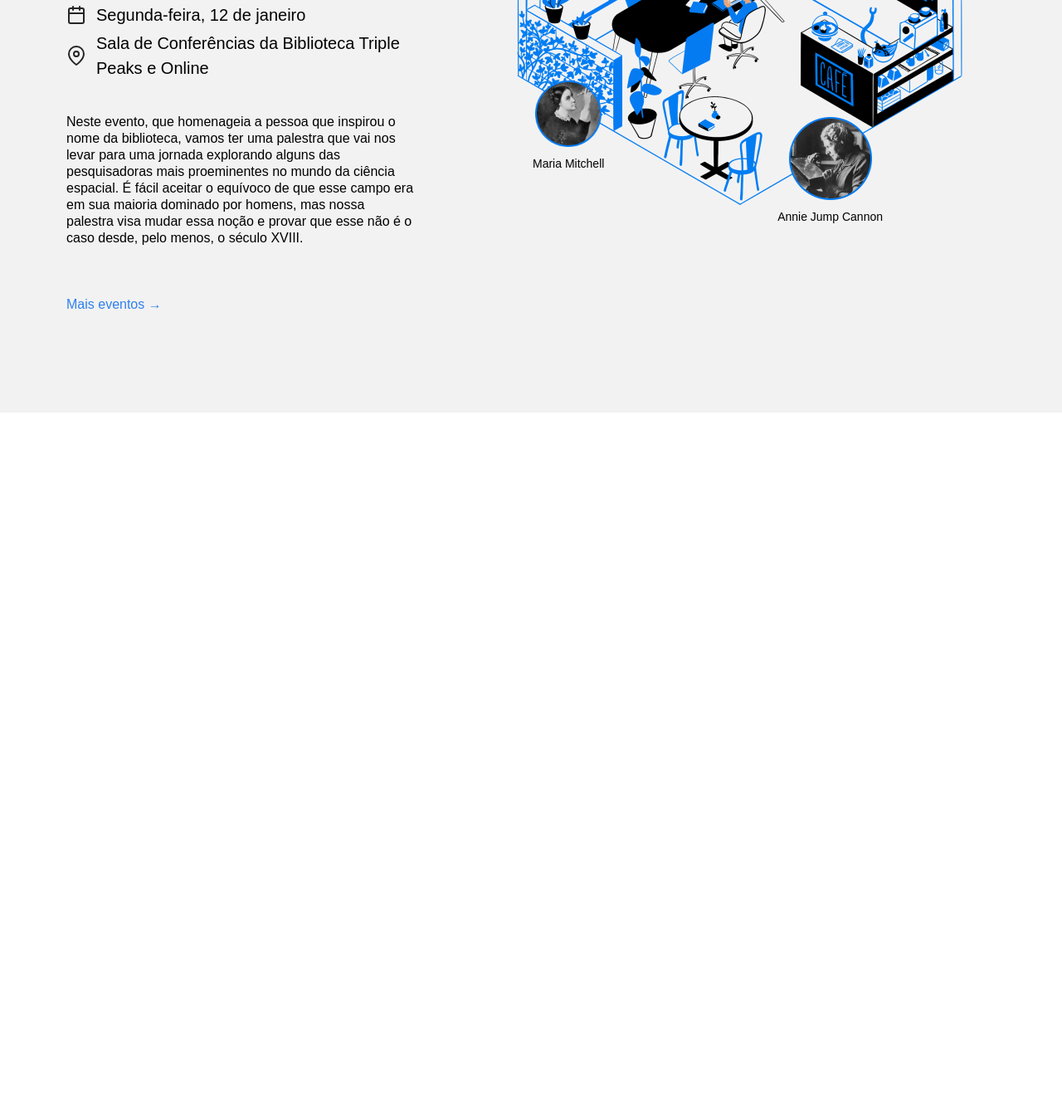
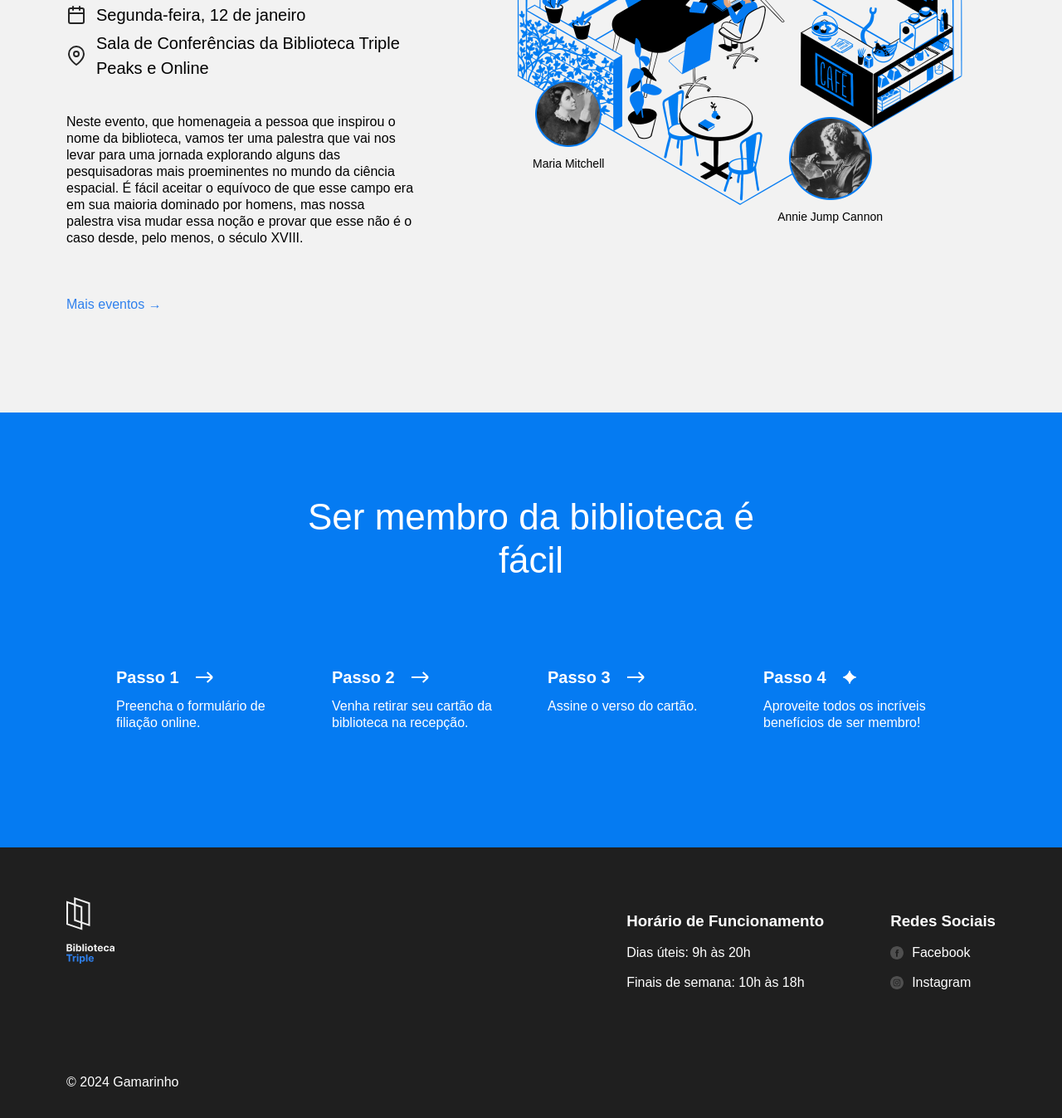
Before and after one commit to Gamarinhos/web_project_library, a plain HTML site: page index.html in a window 1280 px wide. Shown: the part 2493-3840 px from the top of the page at 83% size. Before the commit the page ends 2990 px from the top, so only its background shows below. Drawn offline with Linux system fonts and the light colour scheme.

Commit message:
Implement 'Footer' section

```diff
--- a/index.html
+++ b/index.html
@@ -26,10 +26,10 @@
               <a class="nav__link" href="#events">Eventos</a>
             </li>
             <li>
-              <a class="nav__link">Seja um membro</a>
+              <a class="nav__link" href="#membership">Seja um membro</a>
             </li>
             <li>
-              <a class="nav__link">Contatos</a>
+              <a class="nav__link" href="#footer">Contatos</a>
             </li>
           </ul>
         </nav>
@@ -221,8 +221,112 @@
             </div>
           </div>
         </section>
+
+        <section class="membership" id="membership">
+          <h2 class="membership__title">Ser membro da biblioteca é fácil</h2>
+          <ul class="membership__steps">
+            <li class="step">
+              <h3 class="step__title">
+                Passo 1
+                <img
+                  src="./images/icon_step_forward.svg"
+                  alt="icon forward"
+                  class="step__icon"
+                />
+              </h3>
+              <p class="step__description">
+                Preencha o formulário de filiação online.
+              </p>
+            </li>
+            <li class="step">
+              <h3 class="step__title">
+                Passo 2
+                <img
+                  src="./images/icon_step_forward.svg"
+                  alt="icon forward"
+                  class="step__icon"
+                />
+              </h3>
+              <p class="step__description">
+                Venha retirar seu cartão da biblioteca na recepção.
+              </p>
+            </li>
+            <li class="step">
+              <h3 class="step__title">
+                Passo 3
+                <img
+                  src="./images/icon_step_forward.svg"
+                  alt="icon forward"
+                  class="step__icon"
+                />
+              </h3>
+              <p class="step__description">Assine o verso do cartão.</p>
+            </li>
+            <li class="step">
+              <h3 class="step__title">
+                Passo 4
+                <img
+                  src="./images/icon_step_finish.svg"
+                  alt="icon finish"
+                  class="step__icon"
+                />
+              </h3>
+              <p class="step__description">
+                Aproveite todos os incríveis benefícios de ser membro!
+              </p>
+            </li>
+          </ul>
+        </section>
       </main>
-      <footer></footer>
+      <footer class="footer" id="footer">
+        <div class="footer__columns">
+          <!-- Logo  -->
+          <div class="footer__column">
+            <img
+              src="./images/logo_white.svg"
+              alt="Logotipo da Biblioteca Triple Peaks"
+              class="footer__logo"
+            />
+          </div>
+
+          <!-- Hours  -->
+          <div class="footer__column footer__column_content_hours">
+            <h3 class="footer__column-heading">Horário de Funcionamento</h3>
+            <ul class="footer__list">
+              <li class="footer__list-item">Dias úteis: 9h às 20h</li>
+              <li class="footer__list-item">Finais de semana: 10h às 18h</li>
+            </ul>
+          </div>
+
+          <!-- Social  -->
+          <div class="footer__column footer__column_content_social">
+            <h3 class="footer__column-heading">Redes Sociais</h3>
+            <ul class="footer__list">
+              <li class="footer__list-item">
+                <a href="#" class="footer__column-link">
+                  <img
+                    src="./images/facebook_white.svg"
+                    alt="Facebook"
+                    class="footer__social-icon"
+                  />
+                  Facebook
+                </a>
+              </li>
+              <li class="footer__list-item">
+                <a href="#" class="footer__column-link">
+                  <img
+                    src="./images/instagram_white.svg"
+                    alt="Instagram"
+                    class="footer__social-icon"
+                  />
+                  Instagram
+                </a>
+              </li>
+            </ul>
+          </div>
+        </div>
+        <p class="footer__copyright">© 2024 Gamarinho</p>
+      </footer>
     </div>
   </body>
 </html>
--- a/styles/style.css
+++ b/styles/style.css
@@ -7,7 +7,7 @@
   line-height: 20px;
 }
 
-/* ------------------- NAV ------------------- */
+/* ------------------- NAV ------------------ */
 .nav {
   width: 100%;
   display: flex;
@@ -295,9 +295,115 @@
   margin: 0;
 }
 
+/* ------------------- MEMBERSHIP ------------------- */
+.membership {
+  padding: 100px 0 140px;
+  background-color: #057bf2;
+  color: #ffffff;
+}
+
+.membership__title {
+  max-width: 574px;
+  margin: 0 auto;
+  text-align: center;
+  font-size: 44px;
+  font-weight: 500;
+  line-height: 52px;
+}
+
+.membership__steps {
+  list-style-type: none;
+  padding: 0;
+  margin: 100px 0 0;
+  display: flex;
+  gap: 40px;
+  justify-content: center;
+}
+
+/* ------------------- STEP ------------------- */
+.step {
+  width: 220px;
+}
+
+.step__title {
+  margin: 0;
+  font-size: 20px;
+  line-height: 30px;
+  font-weight: 700;
+  display: flex;
+  align-items: center;
+}
+
+.step__icon {
+  margin-left: 20px;
+}
+
+.step__description {
+  margin: 10px 0 0;
+}
+
 /* ------------------- FOOTER ------------------- */
 .footer {
+  background-color: #1f1f1f;
+  box-sizing: border-box;
+  padding: 60px 80px;
+}
+
+.footer__columns {
+  display: flex;
+  justify-content: space-between;
+  gap: 80px;
+  margin-bottom: 100px;
+}
+
+.footer__column {
+}
+
+.footer__column_content_hours {
+  margin-left: auto;
+}
+
+.footer__column_content_social {
+}
+
+.footer__logo {
+  width: 58px;
+  height: 80px;
+}
+
+.footer__column-heading {
+  color: white;
+}
+
+.footer__list {
   display: flex;
   flex-direction: column;
+  list-style-type: none;
+  padding: 0;
+  margin: 0;
+  gap: 16px;
+  color: white;
+}
+
+.footer__list-item {
   align-items: center;
 }
+
+.footer__column-link {
+  display: flex;
+  align-items: center;
+  color: white;
+  text-decoration: none;
+  text-align: left;
+  gap: 10px;
+}
+
+.footer__social-icon {
+  width: 16px;
+  height: 16px;
+}
+
+.footer__copyright {
+  color: white;
+  margin: 0;
+}
```
